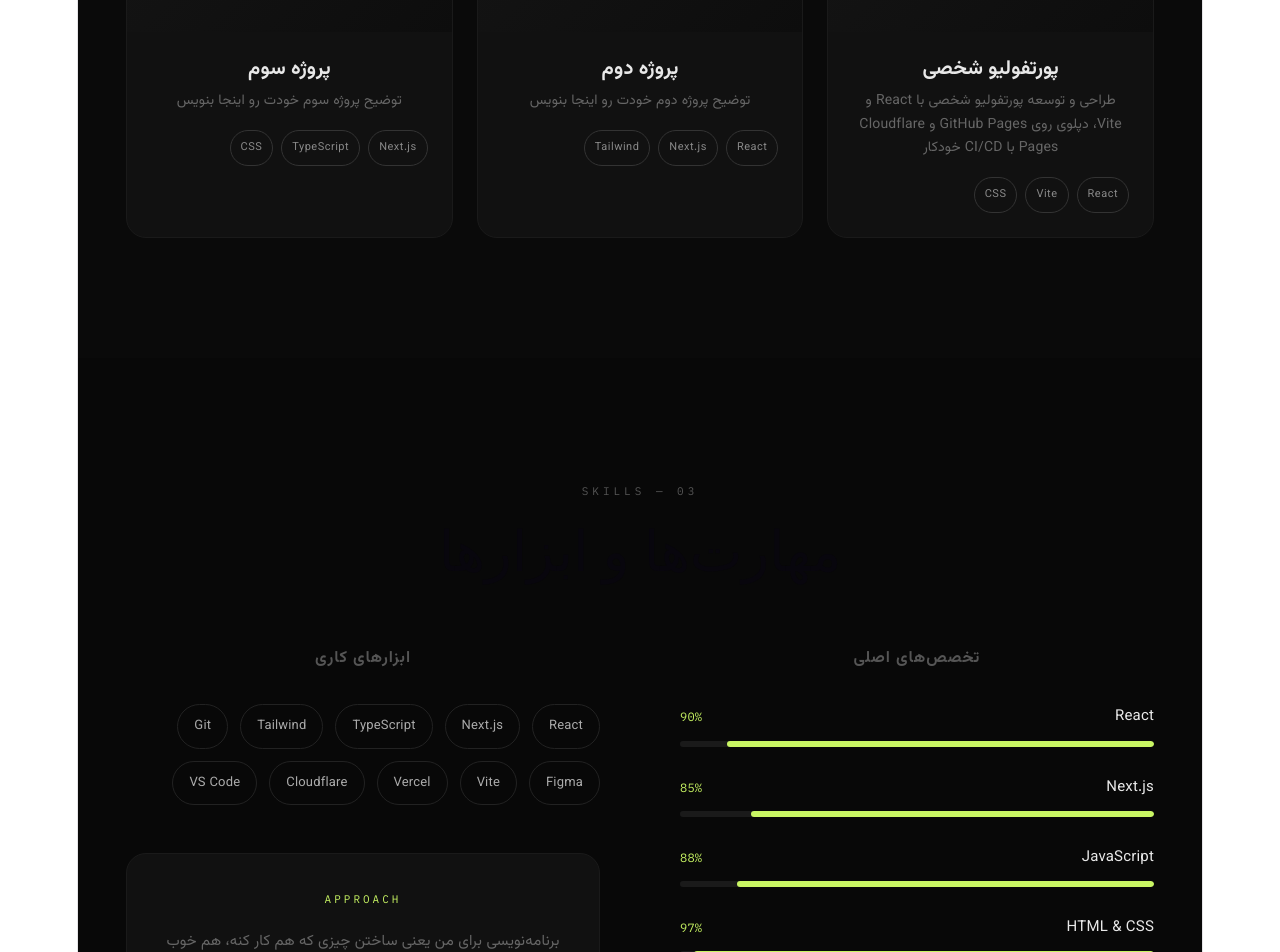
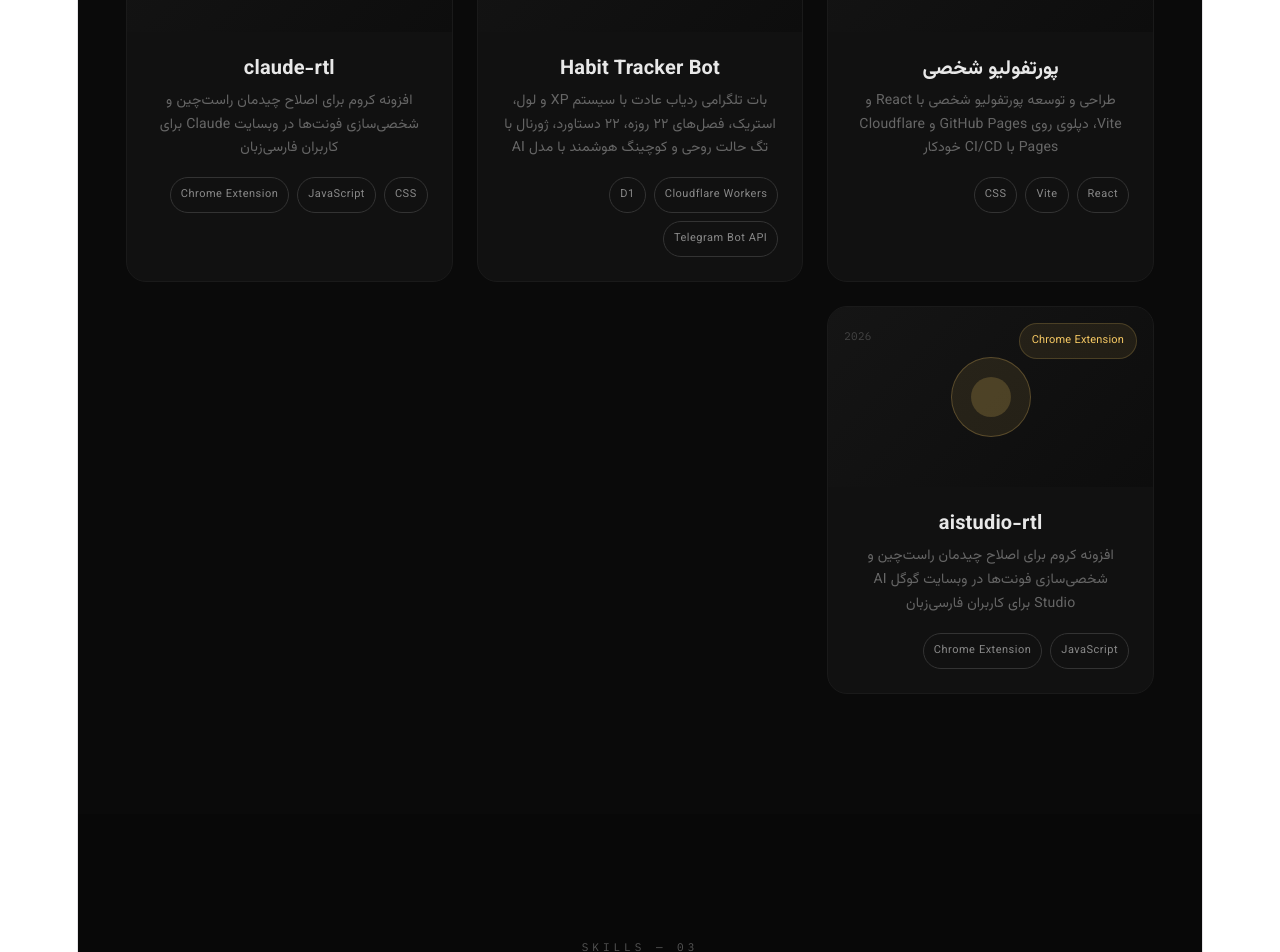
Before and after one commit to jnjal/jnjal.github.io, a React (Vite) app: page / in a window 1280 px wide. Shown: the part 1340-2292 px from the top of the page. Built offline with nearby package versions, Linux system fonts and the light colour scheme.

Commit message:
Update project details and skills in App.jsx

```diff
--- a/src/App.jsx
+++ b/src/App.jsx
@@ -15,35 +15,45 @@ const projects = [
   },
   {
     id: 2,
-    title: "پروژه دوم",
-    category: "React",
+    title: "Habit Tracker Bot",
+    category: "Telegram Bot",
     year: "2026",
-    desc: "توضیح پروژه دوم خودت رو اینجا بنویس",
-    tags: ["React", "Next.js", "Tailwind"],
+    desc: "بات تلگرامی ردیاب عادت با سیستم XP و لول، استریک، فصل‌های ۲۲ روزه، ۲۲ دستاورد، ژورنال با تگ حالت روحی و کوچینگ هوشمند با مدل AI",
+    tags: ["Cloudflare Workers", "D1", "Telegram Bot API"],
     link: "#",
     color: "#63C8F5",
   },
   {
     id: 3,
-    title: "پروژه سوم",
-    category: "Next.js",
-    year: "2025",
-    desc: "توضیح پروژه سوم خودت رو اینجا بنویس",
-    tags: ["Next.js", "TypeScript", "CSS"],
-    link: "#",
+    title: "claude-rtl",
+    category: "Chrome Extension",
+    year: "2026",
+    desc: "افزونه کروم برای اصلاح چیدمان راست‌چین و شخصی‌سازی فونت‌ها در وبسایت Claude برای کاربران فارسی‌زبان",
+    tags: ["CSS", "JavaScript", "Chrome Extension"],
+    link: "https://github.com/jnjal/claude-rtl",
     color: "#F563C8",
+  },
+  {
+    id: 4,
+    title: "aistudio-rtl",
+    category: "Chrome Extension",
+    year: "2026",
+    desc: "افزونه کروم برای اصلاح چیدمان راست‌چین و شخصی‌سازی فونت‌ها در وبسایت گوگل AI Studio برای کاربران فارسی‌زبان",
+    tags: ["JavaScript", "Chrome Extension"],
+    link: "https://github.com/jnjal/aistudio-rtl",
+    color: "#F5C863",
   },
 ];
 
 const skills = [
-  { name: "React", level: 90 },
-  { name: "Next.js", level: 85 },
-  { name: "JavaScript", level: 88 },
-  { name: "HTML & CSS", level: 97 },
-  { name: "Git & GitHub", level: 85 },
+  { name: "Cloudflare Workers", level: 90 },
+  { name: "JavaScript", level: 90 },
+  { name: "React & Vite", level: 82 },
+  { name: "TypeScript", level: 70 },
+  { name: "Rust", level: 55 },
 ];
 
-const tools = ["React", "Next.js", "TypeScript", "Tailwind", "Git", "Figma", "Vite", "Vercel", "Cloudflare", "VS Code"];
+const tools = ["Cloudflare Workers", "D1", "JavaScript", "TypeScript", "React", "Vite", "CSS", "Rust", "Telegram Bot API", "Git", "VS Code"];
 
 function useInView(threshold = 0.15) {
   const ref = useRef(null);
@@ -231,7 +241,7 @@ export default function Portfolio() {
             ))}
           </div>
           <div className="desktop-logo" style={{ fontFamily: "'IBM Plex Mono'", fontSize: 11, color: "#444", letterSpacing: 1 }}>
-            FRONTEND DEVELOPER
+            FULL-STACK & BOT DEVELOPER
           </div>
           <div className="hamburger" onClick={() => setMenuOpen(o => !o)} data-hover>
             <span style={{ transform: menuOpen ? "rotate(45deg) translate(5px, 5px)" : "none" }} />
@@ -271,7 +281,7 @@ export default function Portfolio() {
           </h1>
 
           <p className={`fade-up d2 ${heroIn ? "visible" : ""}`} style={{ fontSize: 18, color: "#777", maxWidth: 520, lineHeight: 1.8, marginBottom: 48 }}>
-            رابط‌های کاربری سریع، زیبا و قابل نگهداری می‌سازم — با React و Next.js، با تمرکز بر تجربه کاربر و کد تمیز.
+            بات‌ها و رابط‌های کاربری سریع و قابل‌اعتماد می‌سازم — با React، Cloudflare Workers و کد تمیز و بدون فریمورک اضافه.
           </p>
 
           <div className={`fade-up d3 hero-buttons ${heroIn ? "visible" : ""}`}>
```
